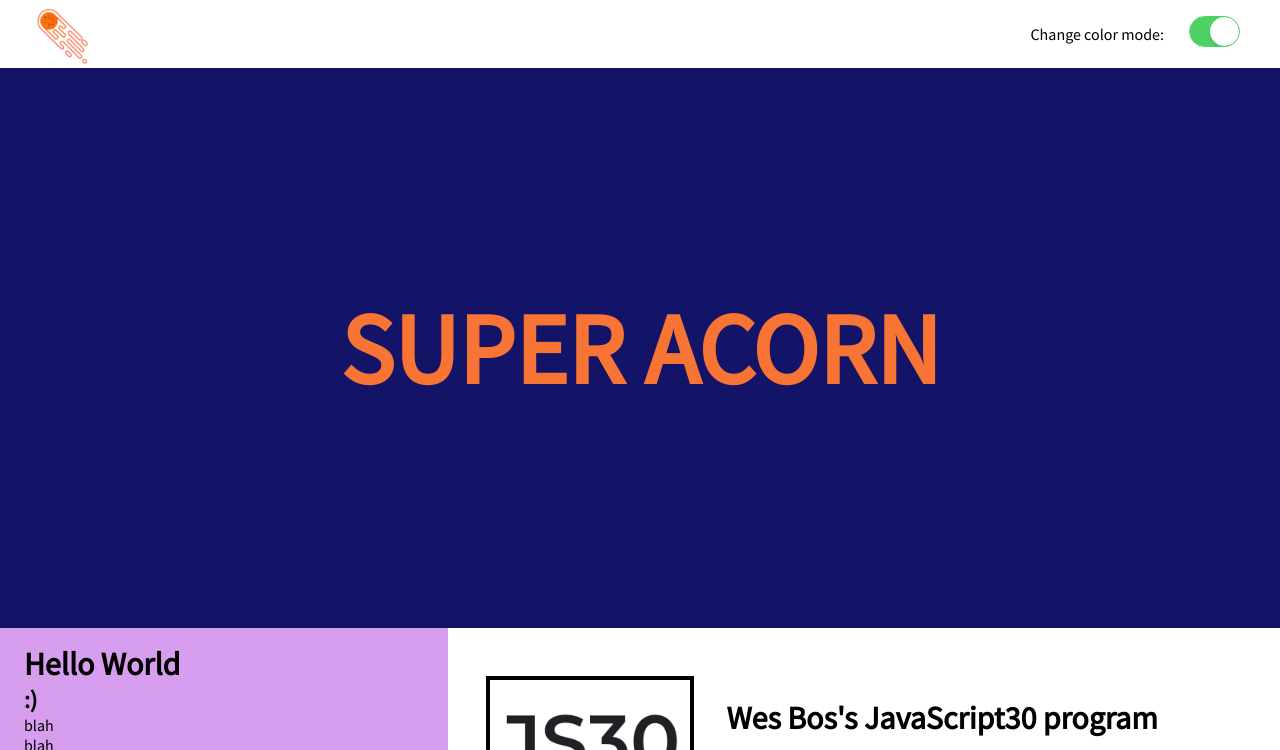
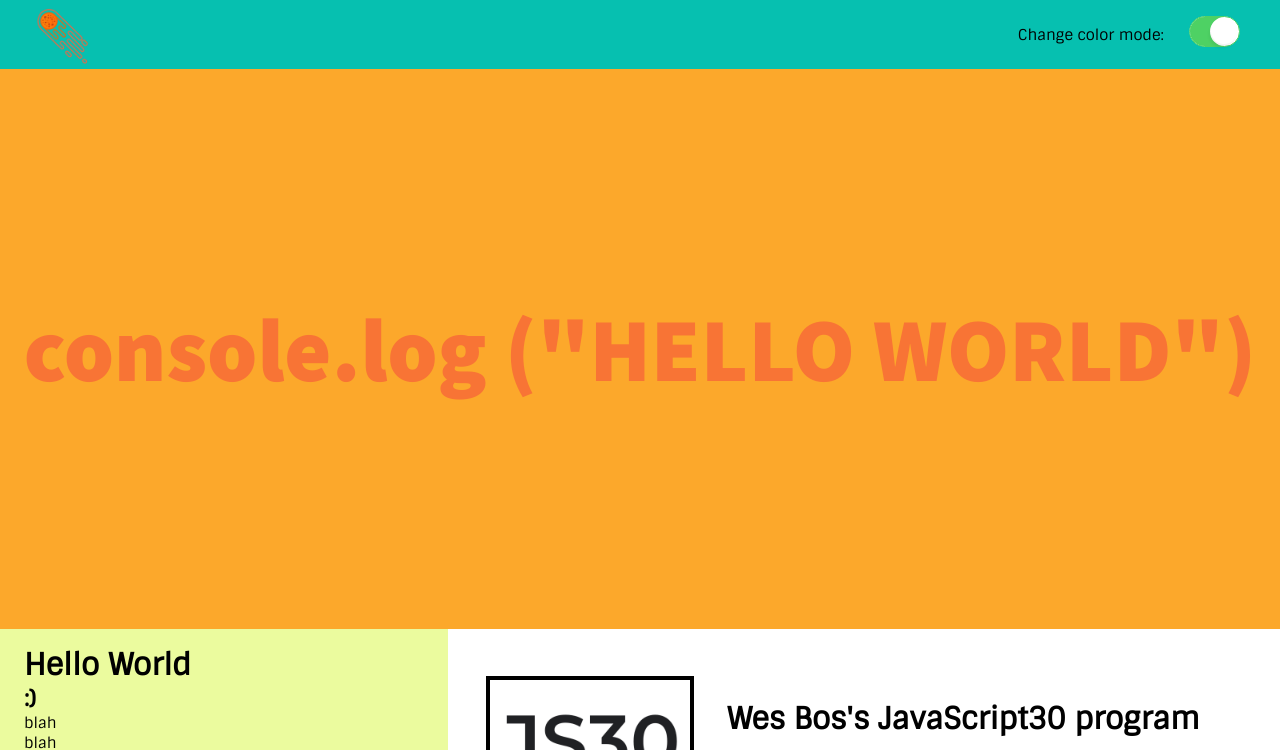
Before and after one commit to Beellee/super-acorn-website, a plain HTML site: page index.html in a window 1280 px wide. Both pictures are taken after a click on the checkbox 1214 px from the left and 31 px from the top of the page. Shown: the top 750 px of the page. Drawn offline with nearby package versions, Linux system fonts and the light colour scheme.

Commit message:
fonts and colors added to the index

```diff
--- a/index.css
+++ b/index.css
@@ -1,7 +1,11 @@
 /*FONT*/
 body {
-    font-family: 'Rubik Mono One', sans-serif;
-    font-family: 'Source Sans Pro', sans-serif;
+    Font-Family: 'Sintony', Sans-Serif;
+    Font-Size: 15px;
+}
+.title{
+    Font-Family: 'Source Sans Pro', Cursive;
+    Font-Size: 90px;
 }
 /* FLEXBOX ONLY (no style)*/
 *{
@@ -11,7 +15,7 @@ body {
 /* THINGS FROM HEADER*/
 
 /* aquí puedes cambiar los márgenes in header (padding)*/
-#header {
+.header {
     display: flex;
     flex-direction: row;
     justify-content: space-between;
@@ -86,7 +90,6 @@ ul{
 }
 
 .title {
-    font-size: 100px;
     margin: auto;
     text-align: center;
 }
@@ -130,7 +133,7 @@ button {
 
 
 /* SOSO STYLE*/
-#header {
+.header {
     background-color: #ffffff;
     color: rgb(0, 0, 0);
 }
@@ -156,14 +159,24 @@ button {
 
 
 /*COLORFOUL STYLE*/
+.headerStyle {
+   /*i dont know */
+   background-color: #06c0b0;
+
+}
+.buttonStyle {
+    background-color: #d79def;
+}
 .titleStyle{
-    background-color: #131368;
+    background-color: #FCA82B;
     color: #f87435;
 }
 .meDivStyle{
-    background-color: #d79def;
+    background-color: #ebfb9e;
+    /*#d79def*/
     color: #000000;
 }
+
 
 
 /*FLEXBOX OF MY PROJECTS */
--- a/index.html
+++ b/index.html
@@ -6,9 +6,7 @@
     <meta name="viewport" content="width=device-width, initial-scale=1.0">
     <title>☄️ Acorn</title>
 
-    <link rel="preconnect" href="https://fonts.googleapis.com">
-    <link rel="preconnect" href="https://fonts.gstatic.com" crossorigin>
-    <link href="https://fonts.googleapis.com/css2?family=Rubik+Mono+One&family=Source+Sans+Pro&display=swap" rel="stylesheet">
+    <link href="https://fonts.googleapis.com/css?family=Sintony|Source+Sans+Pro:900" rel="stylesheet">
 
     <link rel="stylesheet" href="index.css">
     <script type="text/javascript" src="index.js"></script>
@@ -17,7 +15,7 @@
 
 <body>
     <!-- HEADER (Logo, other pages)-->
-    <header id="header">
+    <div class="header">
        <div class="icon"><img src="images/icon.png" alt=""></div>
        <div>
            <ul>
@@ -25,10 +23,10 @@
                <li><input class="appleButton" type="checkbox" onclick="changeStyle()" ></li>
            </ul>
        </div>
-    </header>
+    </div>
     <!-- MAIN FONT PAGE (Title, Background image) -->
     <div class="mainFontPage">
-        <h1 class="title"><strong>SUPER ACORN</strong></h1>
+        <h1 class="title"><strong>console.log ("HELLO WORLD")</strong></h1>
     </div>
     <!-- rest of the page -->
     <div class="page">
@@ -60,9 +58,6 @@
                     </div>
                     <img class="cssDraw" src="images/cssDraw.png" alt="cssDraw">
                 </div>
-
-
-
                 <div class="firstStyle">
                     <img class="odin" src="images/odinProject.png" alt="odinProject">
                     <div class="firstStyleContent">
--- a/index.js
+++ b/index.js
@@ -1,11 +1,18 @@
 /*change the style (colors) */
 function changeStyle(){
+    var header = document.querySelector(".header")
     var pageTitle = document.querySelector(".mainFontPage")
     var meDiv = document.querySelector(".me")
+   // const buttons = document.querySelectorAll(".buttonJS")
 
+    header.classList.toggle("headerStyle")
     pageTitle.classList.toggle("titleStyle")
     meDiv.classList.toggle("meDivStyle");
+    //buttons.classList.toggle("buttonStyle")
 
+    console.log(header)
+    // i wnat to also change the style of the buttons but i cant,
+    //it seems that for some reason i cant use the query selector All
 }
 
 
```
Also changed, not shown: 1 other file.
